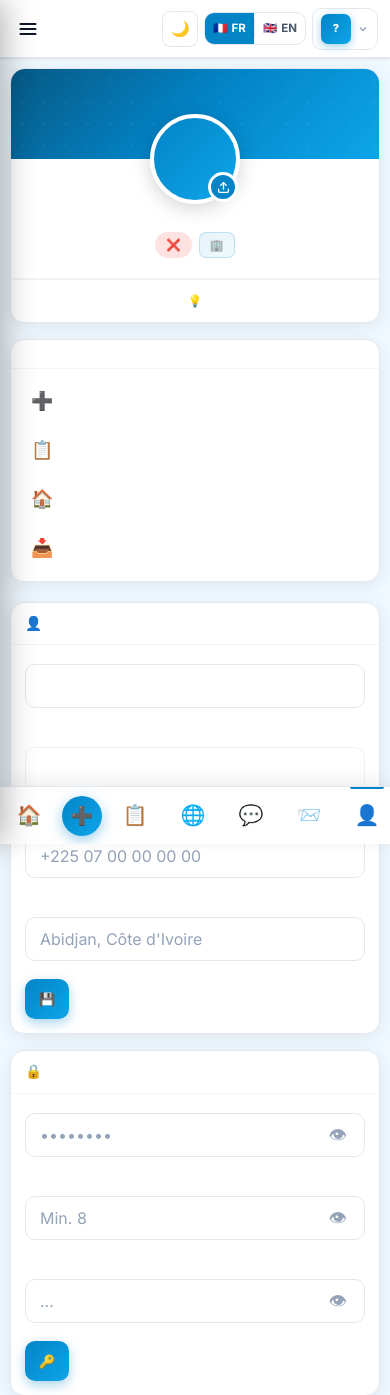
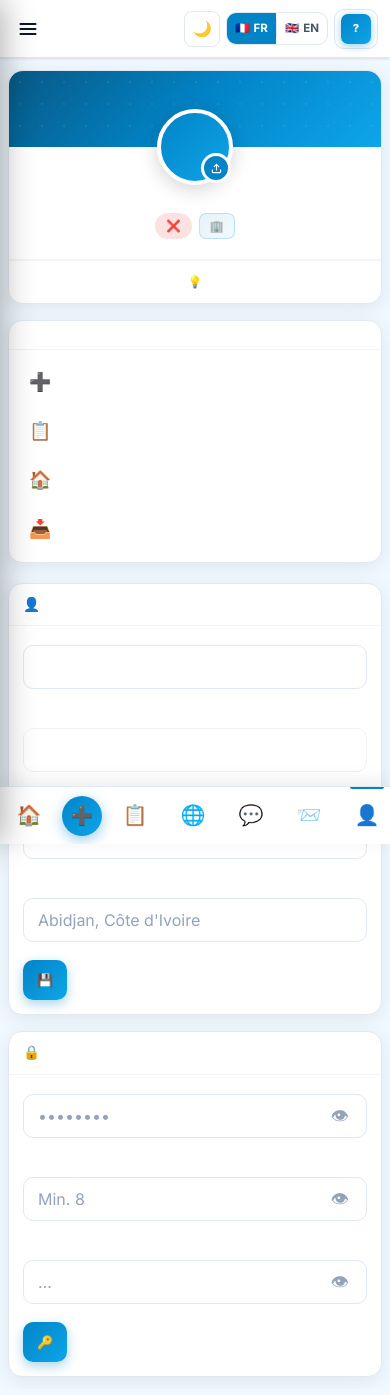
Before and after one commit to PascalMTK/BlueSky-Transaction-System, a Django app: template templates/profile/show.html in a window 390 px wide. Shown: the top 1395 px of the page. Run offline with Django 4.2, Linux system fonts and the light colour scheme; the template is opened without the code that fills it, so the values that code supplies are empty; some libraries are stand-ins or nearby versions.

Commit message:
Restore pascal02 domain; major mobile responsive polish (topbar, profile avatar, content padding, charts, stats)

```diff
--- a/static/css/bluesky.css
+++ b/static/css/bluesky.css
@@ -2055,3 +2055,108 @@ html, body { overflow-x: hidden; max-width: 100%; }
         font-size: 17px !important; border-radius: 12px !important;
     }
 }
+
+/* ============================================================
+   MOBILE PERFECT — Comprehensive phone experience polish
+   Applied on top of all previous rules
+   ============================================================ */
+
+/* ── 1. Content area: more horizontal space on phones ────── */
+@media (max-width: 768px) {
+    .content-area { padding: 14px 12px; }
+}
+@media (max-width: 480px) {
+    .content-area { padding: 12px 8px; }
+}
+
+/* ── 2. Topbar: declutter on phones ──────────────────────── */
+@media (max-width: 768px) {
+    .topbar-date { display: none; }          /* hide live clock */
+}
+@media (max-width: 480px) {
+    .topbar { padding: 0 12px; }
+    .topbar-subtitle { display: none; }      /* hide page subtitle */
+    .topbar-right { gap: 6px; }
+    /* User-menu: show only avatar, hide name/role/arrow */
+    .user-info-name,
+    .user-info-role { display: none; }
+    .user-menu > svg { display: none; }      /* hide dropdown chevron */
+    .user-menu { padding: 4px 6px; gap: 0; }
+}
+@media (max-width: 375px) {
+    .topbar { padding: 0 8px; }
+    .topbar-right { gap: 4px; }
+}
+
+/* ── 3. Charts row: stack vertically on phones ───────────── */
+@media (max-width: 768px) {
+    .charts-row { grid-template-columns: 1fr !important; gap: 14px; }
+}
+
+/* ── 4. Profile page: avatar never cut off ───────────────── */
+.profile-avatar-wrap { overflow: visible !important; }
+
+@media (max-width: 480px) {
+    .profile-cover                            { height: 76px; }
+    .profile-avatar-wrap                      { margin-top: -38px !important; }
+    .profile-avatar-wrap img,
+    .profile-avatar-circle,
+    #currentAvatar                            { width: 76px !important; height: 76px !important; }
+    .profile-avatar-circle                    { font-size: 24px !important; }
+    .profile-photo-btn                        { width: 24px; height: 24px; bottom: 0; right: 0; }
+    .profile-photo-btn svg                    { width: 11px; height: 11px; }
+}
+
+/* ── 5. Stat cards: consistent 2-col on small phones ─────── */
+@media (max-width: 560px) {
+    .stats-grid { grid-template-columns: repeat(2, 1fr) !important; gap: 10px; }
+    .stat-card  { padding: 12px; gap: 8px; }
+    .stat-icon  { width: 36px; height: 36px; font-size: 17px; border-radius: 9px; }
+}
+@media (max-width: 320px) {
+    .stats-grid { grid-template-columns: 1fr !important; }
+}
+
+/* ── 6. Modals: full-width fit on phones ─────────────────── */
+@media (max-width: 480px) {
+    /* Generic modal overlay boxes */
+    .modal-overlay > div,
+    [id$="Modal"] > div,
+    [class*="modal-box"],
+    [class*="modal-content"] {
+        max-width: calc(100vw - 24px) !important;
+        width: 100% !important;
+        border-radius: 14px !important;
+        padding: 20px 16px !important;
+    }
+    /* Photo preview overlay */
+    .photo-preview-box {
+        max-width: calc(100vw - 24px) !important;
+        padding: 20px 16px 18px !important;
+    }
+}
+
+/* ── 7. Topbar profile photo: never compressed ───────────── */
+.user-menu img { flex-shrink: 0 !important; }
+.user-menu > .user-avatar { flex-shrink: 0 !important; }
+
+/* ── 8. Form controls: proper sizing on all phones ───────── */
+@media (max-width: 480px) {
+    .form-control,
+    .filter-control,
+    select.form-control { font-size: 16px; } /* prevent iOS zoom on focus */
+}
+
+/* ── 9. Card body & header: tighter on smallest phones ───── */
+@media (max-width: 360px) {
+    .card-header { padding: 10px 11px; }
+    .card-body   { padding: 11px; }
+    .content-area { padding: 10px 6px; }
+}
+
+/* ── 10. Print: don't show mob-nav ───────────────────────── */
+@media print {
+    .mob-nav, .topbar, .sidebar { display: none !important; }
+    .main-wrapper { margin-left: 0 !important; padding-bottom: 0 !important; }
+    .content-area { padding: 0 !important; }
+}
--- a/templates/profile/show.html
+++ b/templates/profile/show.html
@@ -129,6 +129,15 @@
     .profile-form-2col { grid-template-columns: 1fr !important; }
     .profile-form-3col { grid-template-columns: 1fr !important; }
 }
+/* ── Mobile: profile card full-width with correct spacing ── */
+@media (max-width: 480px) {
+    .profile-cover    { height: 76px; }
+    .profile-avatar-wrap { margin-top: -38px !important; }
+}
+@media (max-width: 360px) {
+    .profile-info-row { padding: 9px 12px; }
+    .profile-info-val { max-width: 55%; font-size: 12px; }
+}
 </style>
 {% endblock %}
 
@@ -155,8 +164,8 @@
             <div class="profile-cover"></div>
 
             <!-- Avatar + name -->
-            <div style="text-align:center;padding:0 20px 20px;">
-                <form method="POST" action="{% url 'profile_photo' %}" enctype="multipart/form-data" id="photoForm">
+            <div style="text-align:center;padding:0 20px 20px;overflow:visible;">
+                <form method="POST" action="{% url 'profile_photo' %}" enctype="multipart/form-data" id="photoForm" style="overflow:visible;">
                     {% csrf_token %}
                     <div class="profile-avatar-wrap">
                         {% if auth_user.photo_url %}
```
Also changed, not shown: README.md.
